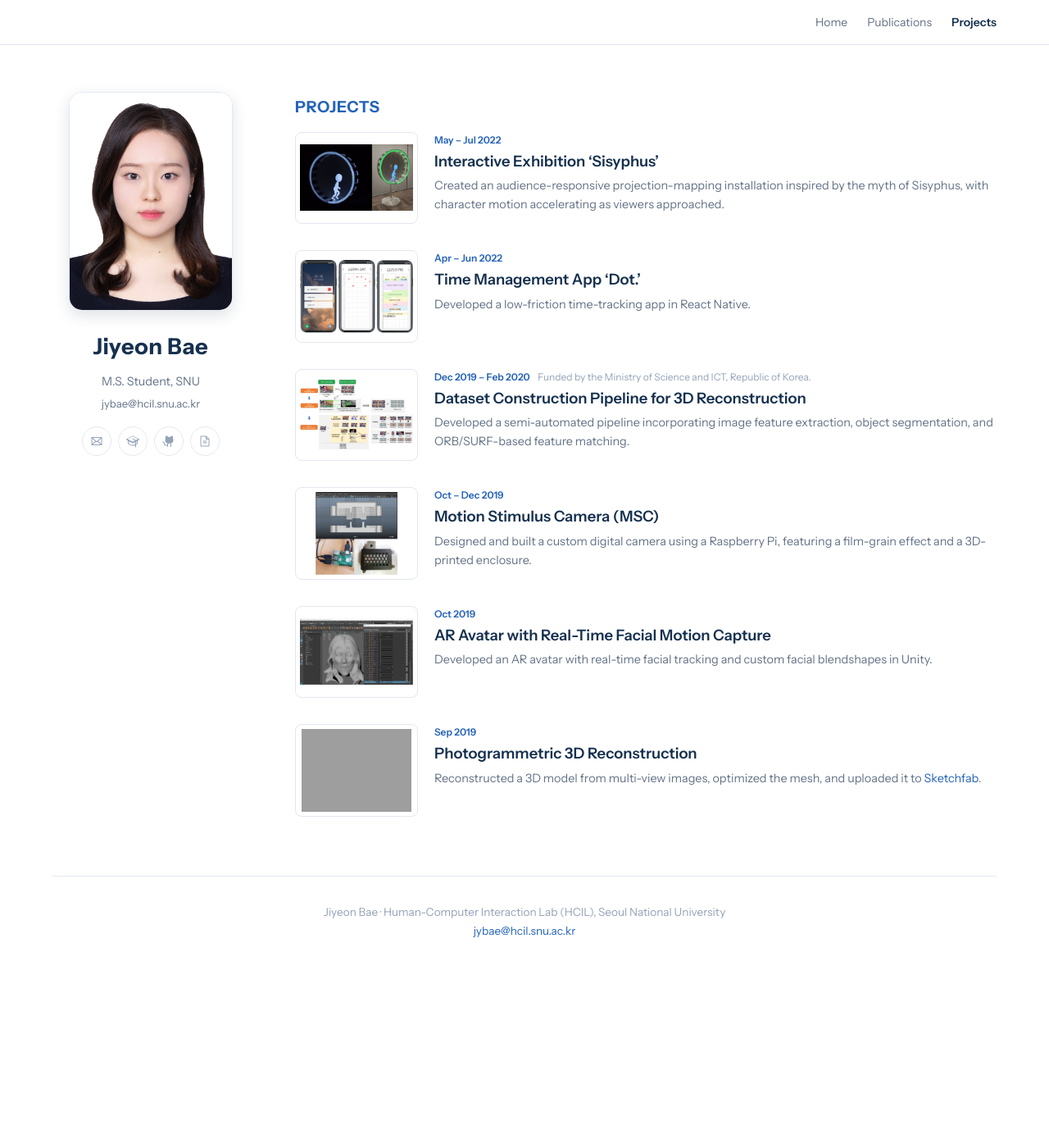
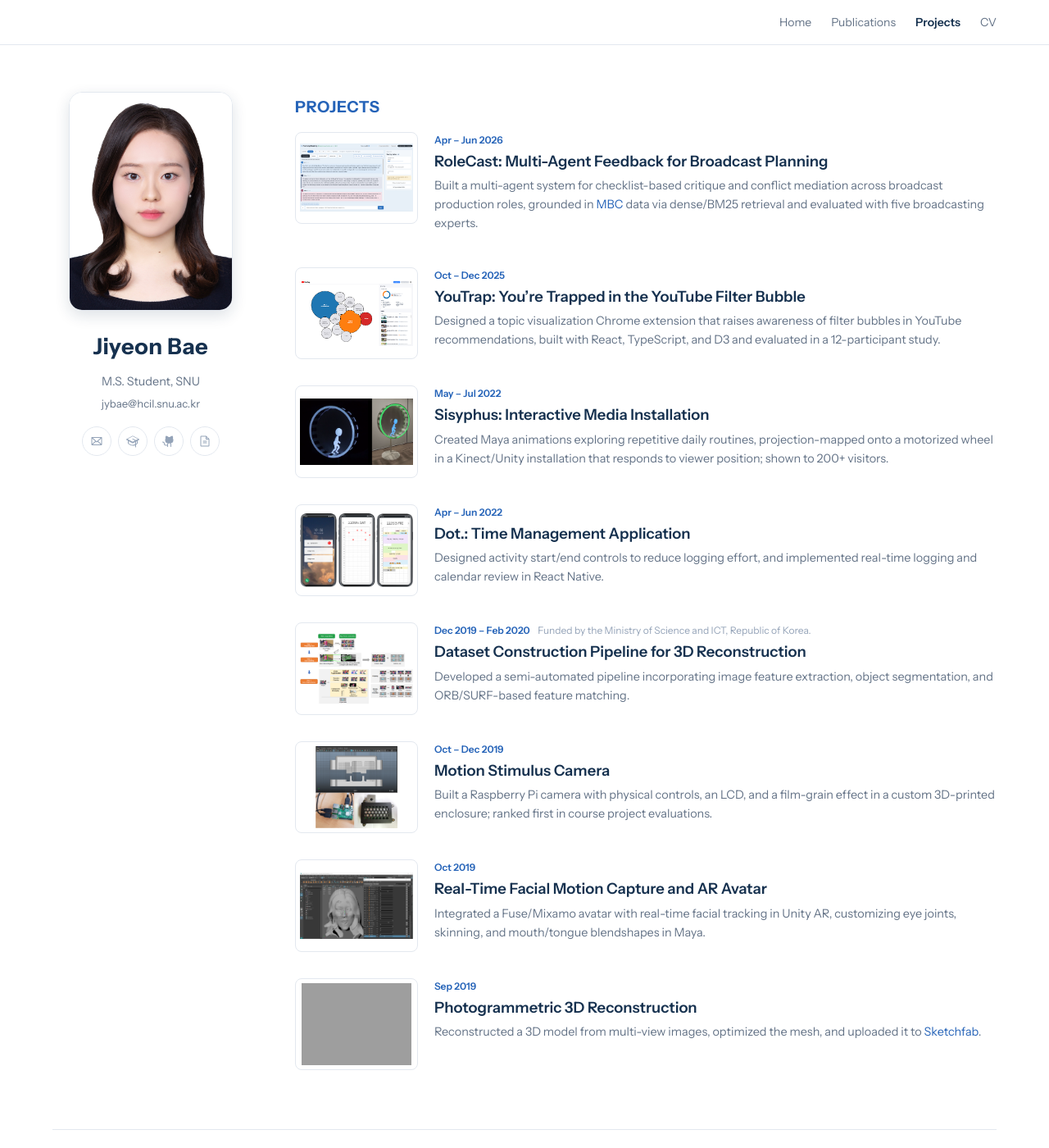
Before and after one commit to JiyeonBae/jiyeonbae.github.io, a Jekyll site: the page built from projects.md, in a window 1280 px wide and 1400 px high. Shown: the whole window at 82% size. Built offline with Jekyll 4.4.1, drawn with Linux system fonts in a browser that asks for light colours; some of the changed text lies outside the part shown; grey boxes are pictures that could not be loaded.

Commit message:
Refresh About, Education, Projects; add CV nav link
- About: new bio and research statement; Research Intern at Harvard VCG
- Remove Research Interests tags and Talks & Presentations sections
- Education: M.S. in Artificial Intelligence with GPA; move Summa Cum Laude next to GPA
- Projects: add RoleCast and YouTrap with thumbnails; update entries from CV
- Add CV link to top nav and include cv.pdf
- Simplify footer to copyright line

Co-Authored-By: Claude Opus 5.5 <noreply@anthropic.com>

```diff
--- a/_layouts/default.html
+++ b/_layouts/default.html
@@ -17,6 +17,7 @@
         <a href="/"{% if page.url == "/" %} class="is-active"{% endif %}>Home</a>
         <a href="/publications/"{% if page.url contains "publications" %} class="is-active"{% endif %}>Publications</a>
         <a href="/projects/"{% if page.url contains "projects" %} class="is-active"{% endif %}>Projects</a>
+        <a href="/cv.pdf" target="_blank" rel="noopener noreferrer">CV</a>
       </nav>
     </div>
   </header>
@@ -57,8 +58,7 @@
     </div>
 
     <footer class="foot">
-      Jiyeon Bae &middot; Human-Computer Interaction Lab (HCIL), Seoul National University<br>
-      <a href="mailto:jybae@hcil.snu.ac.kr">jybae@hcil.snu.ac.kr</a>
+      &copy; 2026 Jiyeon Bae. All rights reserved.
     </footer>
   </main>
 </body>
--- a/projects.md
+++ b/projects.md
@@ -9,12 +9,32 @@ permalink: /projects/
   <div class="pubs">
     <article class="pub">
       <div class="pub-thumb">
+        <img src="/project/rolecast.png" alt="" onerror="this.style.display='none'">
+      </div>
+      <div class="pub-body">
+        <p class="pub-venue">Apr &ndash; Jun 2026</p>
+        <h3 class="poster-title">RoleCast: Multi-Agent Feedback for Broadcast Planning</h3>
+        <p class="pub-authors">Built a multi-agent system for checklist-based critique and conflict mediation across broadcast production roles, grounded in <a href="https://www.imbc.com/">MBC</a> data via dense/BM25 retrieval and evaluated with five broadcasting experts.</p>
+      </div>
+    </article>
+    <article class="pub">
+      <div class="pub-thumb">
+        <img src="/project/youtrap.png" alt="" onerror="this.style.display='none'">
+      </div>
+      <div class="pub-body">
+        <p class="pub-venue">Oct &ndash; Dec 2025</p>
+        <h3 class="poster-title">YouTrap: You&rsquo;re Trapped in the YouTube Filter Bubble</h3>
+        <p class="pub-authors">Designed a topic visualization Chrome extension that raises awareness of filter bubbles in YouTube recommendations, built with React, TypeScript, and D3 and evaluated in a 12-participant study.</p>
+      </div>
+    </article>
+    <article class="pub">
+      <div class="pub-thumb">
         <img src="/project/sisyphus.png" alt="" onerror="this.style.display='none'">
       </div>
       <div class="pub-body">
         <p class="pub-venue">May &ndash; Jul 2022</p>
-        <h3 class="poster-title">Interactive Exhibition &lsquo;Sisyphus&rsquo;</h3>
-        <p class="pub-authors">Created an audience-responsive projection-mapping installation inspired by the myth of Sisyphus, with character motion accelerating as viewers approached.</p>
+        <h3 class="poster-title">Sisyphus: Interactive Media Installation</h3>
+        <p class="pub-authors">Created Maya animations exploring repetitive daily routines, projection-mapped onto a motorized wheel in a Kinect/Unity installation that responds to viewer position; shown to 200+ visitors.</p>
       </div>
     </article>
     <article class="pub">
@@ -23,8 +43,8 @@ permalink: /projects/
       </div>
       <div class="pub-body">
         <p class="pub-venue">Apr &ndash; Jun 2022</p>
-        <h3 class="poster-title">Time Management App &lsquo;Dot.&rsquo;</h3>
-        <p class="pub-authors">Developed a low-friction time-tracking app in React Native.</p>
+        <h3 class="poster-title">Dot.: Time Management Application</h3>
+        <p class="pub-authors">Designed activity start/end controls to reduce logging effort, and implemented real-time logging and calendar review in React Native.</p>
       </div>
     </article>
     <article class="pub">
@@ -43,8 +63,8 @@ permalink: /projects/
       </div>
       <div class="pub-body">
         <p class="pub-venue">Oct &ndash; Dec 2019</p>
-        <h3 class="poster-title">Motion Stimulus Camera (MSC)</h3>
-        <p class="pub-authors">Designed and built a custom digital camera using a Raspberry Pi, featuring a film-grain effect and a 3D-printed enclosure.</p>
+        <h3 class="poster-title">Motion Stimulus Camera</h3>
+        <p class="pub-authors">Built a Raspberry Pi camera with physical controls, an LCD, and a film-grain effect in a custom 3D-printed enclosure; ranked first in course project evaluations.</p>
       </div>
     </article>
     <article class="pub">
@@ -53,8 +73,8 @@ permalink: /projects/
       </div>
       <div class="pub-body">
         <p class="pub-venue">Oct 2019</p>
-        <h3 class="poster-title">AR Avatar with Real-Time Facial Motion Capture</h3>
-        <p class="pub-authors">Developed an AR avatar with real-time facial tracking and custom facial blendshapes in Unity.</p>
+        <h3 class="poster-title">Real-Time Facial Motion Capture and AR Avatar</h3>
+        <p class="pub-authors">Integrated a Fuse/Mixamo avatar with real-time facial tracking in Unity AR, customizing eye joints, skinning, and mouth/tongue blendshapes in Maya.</p>
       </div>
     </article>
     <article class="pub">
```
Also changed, not shown: index.md (+8 -46 lines), project/rolecast.png (added), project/youtrap.png (added), 1 other file.
